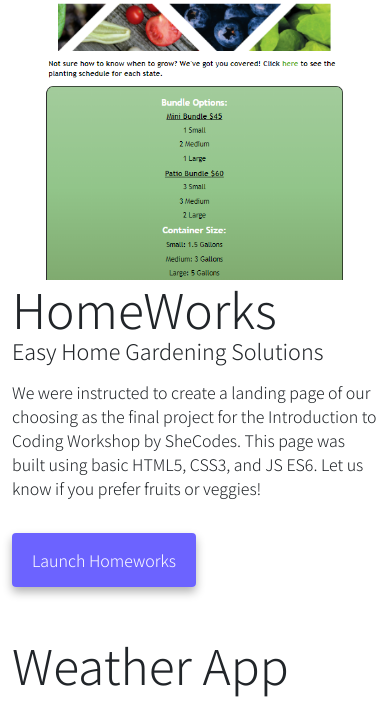
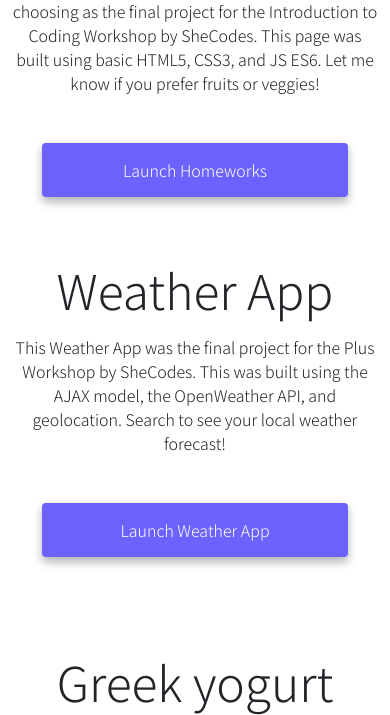
Before and after one commit to jayyroth/responsive-week-3-homework, a plain HTML site: page index.html in a window 390 px wide. Shown: the part 728-1443 px from the top of the page. Drawn offline with nearby package versions, Linux system fonts and the light colour scheme.

Commit message:
Made elements responsive; mobile device friendly

```diff
--- a/css/style.css
+++ b/css/style.css
@@ -60,9 +60,16 @@
     display: block;
   }
 
+  .homeworks-heading,
+  .weather-app-heading,
+  .yogurt-heading {
+    text-align: left;
+  }
+
   .about-paragraphs {
     display: flex;
     margin: 30px 0;
+    text-align: center;
   }
 
   .about-paragraphs p {
@@ -95,3 +102,35 @@
     max-width: 100%;
     height: auto;
   }
+
+  @media (max-width: 576px) {
+      .homeworks-screenshot,
+      .weather-app-screenshot,
+      .yogurt-screenshot {
+          display: none;
+      }
+
+      .homeworks-section p, h4 {
+        text-align: center;
+      }
+
+      .weather-project-section p, h4 {
+        text-align: center;
+      }
+
+      .yogurt-section p, h4 {
+        text-align: center;
+      }
+
+      .homeworks-heading,
+      .weather-app-heading,
+      .yogurt-heading {
+        text-align: center;
+      }
+
+      .project-link {
+        display: block;
+        text-align: center;
+        margin: 0 30px;
+      }
+  }
--- a/index.html
+++ b/index.html
@@ -65,23 +65,24 @@
         <a href="/about.html" class="about-link mb-5">About me</a>
       </div>
       <div class="container">
+        <section class="homeworks-section">
           <div class="row mt-2 mb-3">
             <div class="col-sm-6">
               <img
               src="/images/homeworks_website.png"
               alt="Homeworks Website Screenshot"
-              class="img-fluid rounded"
+              class="img-fluid rounded homeworks-screenshot"
               />
             </div>
             <div class="col-sm-6">
-            <h2 class="text-start">
+              <h2 class="homeworks-heading">
                 HomeWorks
               </h2>
-            <h4 class="text-start mb-3">Easy Home Gardening Solutions</h4>
-            <p class="text-start">
+              <h4 class="mb-3 homeworks-subheading">Easy Home Gardening Solutions</h4>
+              <p class="homeworks-paragraph">
                 We were instructed to create a landing page of our choosing as the
                 final project for the Introduction to Coding Workshop by SheCodes.
-              This page was built using basic HTML5, CSS3, and JS ES6. Let us know
+                This page was built using basic HTML5, CSS3, and JS ES6. Let me know
                 if you prefer fruits or veggies!
               </p>
               <div class="mt-5 mb-5">
@@ -89,13 +90,15 @@
               </div>
             </div>
           </div>
+      </section>
+      <section class="weather-project-section">
         <div class="row mb-5">
           <div class="col-sm-6">
-            <h2 class="text-start mb-3">Weather App</h2>
-            <p class="text-start">
+            <h2 class="mb-3 weather-app-heading">Weather App</h2>
+            <p class="weather-app-paragraph">
               This Weather App was the final project for the Plus Workshop by
               SheCodes. This was built using the AJAX model, the OpenWeather API,
-              and geolocation. Search to see your your local weather forecast!
+              and geolocation. Search to see your local weather forecast!
             </p>
             <div class="mt-5 mb-5">
               <a
@@ -110,21 +113,23 @@
             <img
               src="/images/weather-app.png"
               alt="Weather App Screenshot"
-              class="img-fluid rounded"
+              class="img-fluid rounded weather-app-screenshot"
             />
           </div>
         </div>
+      </section>
+      <section class="yogurt-section">
         <div class="row mb-5">
           <div class="col-sm-6">
             <img
               src="/images/yogurt.png"
               alt="Greek Yogurt"
-              class="img-fluid rounded"
+              class="img-fluid rounded yogurt-screenshot"
             />
           </div>
           <div class="col-sm-6">
-            <h2 class="text-start mb-3">Greek yogurt</h2>
-            <p class="text-start">
+            <h2 class="mb-3 yogurt-heading">Greek yogurt</h2>
+            <p class="yogurt-paragraph">
               I love Greek Yogurt! This special treat has many benefits for good
               health due to the rich nutrients that can be found in Greek yogurt
               such as calcium, probiotics, protein, iodine, and Vitamin B-12.
@@ -136,6 +141,7 @@
             </div>
           </div>
         </div>
+      </section>
     </div>
 </body>
 </html>
```
Also changed, not shown: about.html (+0 -12 lines). Lines whose indentation alone changed are shown as unchanged.
